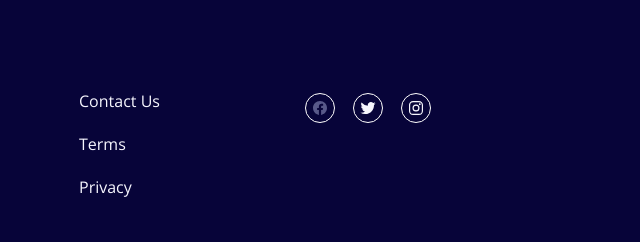
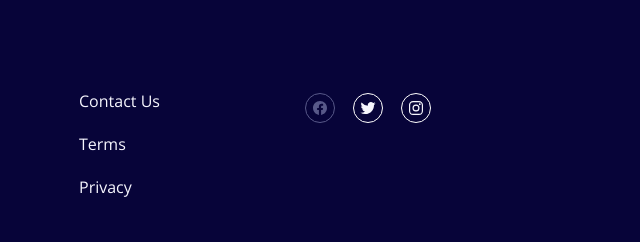
Before and after one commit to majavuok/fylo-landing-page, a plain HTML site: page index.html in a window 1280 px wide. In both pictures the pointer is over the element 904 px from the left and 2137 px from the top of the page. Shown: the part 2030-2272 px from the top of the page, 584-1224 px from the left. Drawn offline with nearby package versions, Linux system fonts and the light colour scheme.

Commit message:
hover update border

```diff
--- a/style.css
+++ b/style.css
@@ -352,4 +352,5 @@ header {
   cursor: pointer;
   text-decoration: none;
   color: hsl(238, 22%, 44%);
+  border-color: hsl(238, 22%, 44%);
 }
```
